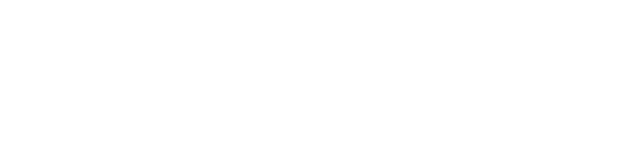
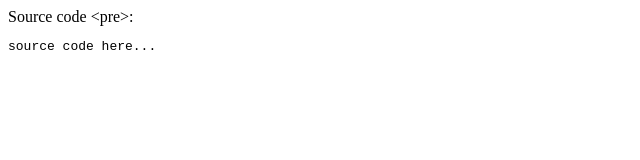
Before and after one commit to maratbn/dcodeview, a plain HTML site: page dcodeview.html in a window 1280 px wide. Shown: the whole page, without its empty margins (0-640 px from the left). Drawn offline with Linux system fonts and the light colour scheme.

Commit message:
Added basic <pre> container for source code.

```diff
--- a/dcodeview.html
+++ b/dcodeview.html
@@ -5,5 +5,11 @@
         <title>dcodeview test page</title>
     </head>
     <body>
+        Source code &lt;pre&gt;:
+
+<pre>
+source code here...
+</pre>
+
     </body>
 </html>
```
